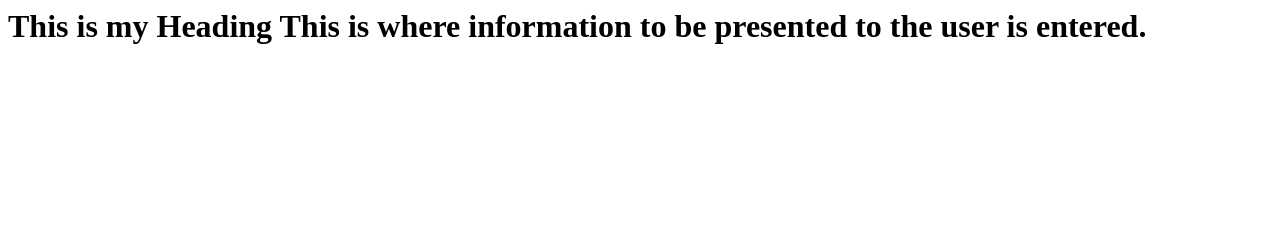
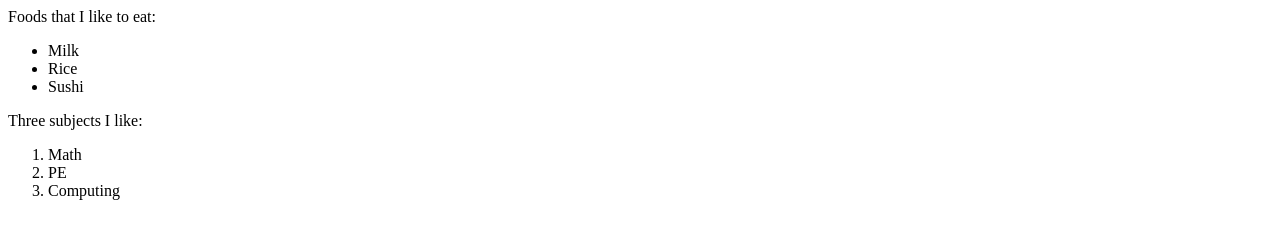
Before and after one commit to leeyubingdarrius/tempo, a plain HTML site: page index.html in a window 1280 px wide. Drawn offline with Linux system fonts and the light colour scheme.

Commit message:
Update index.html

```diff
--- a/index.html
+++ b/index.html
@@ -1,11 +1,19 @@
 <html>
-<head>
-<title>
-The title of the webpage
-</title>
-</head>
 <body>
-<h1>This is my Heading
-This is where information to be presented to the user is entered.
+
+<p>Foods that I like to eat:<p>
+<ul>
+  <li>Milk</li>
+  <li>Rice</li>
+  <li>Sushi</li>
+</ul>
+
+<p>Three subjects I like:<p>
+<ol>
+  <li>Math</li>
+  <li>PE</li>
+  <li>Computing</li>
+</ol>
+
 </body>
 </html>
```
